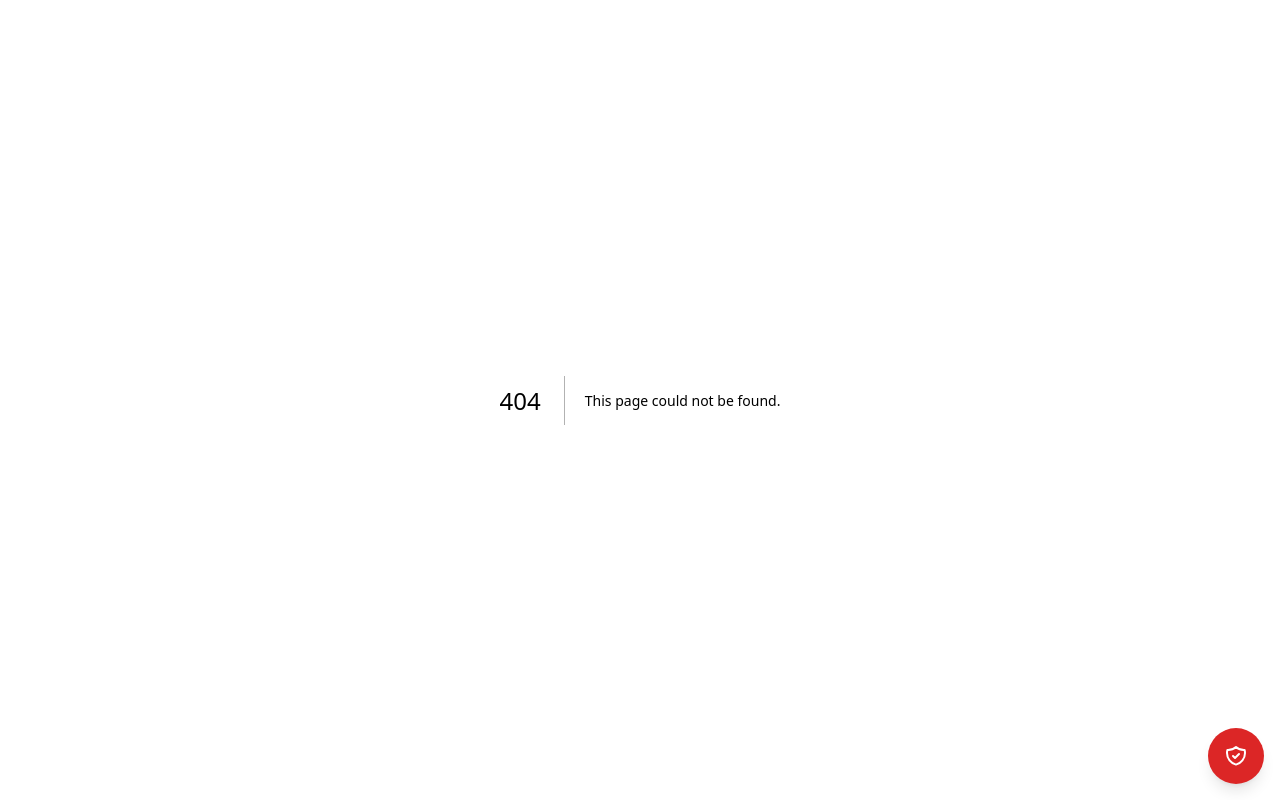
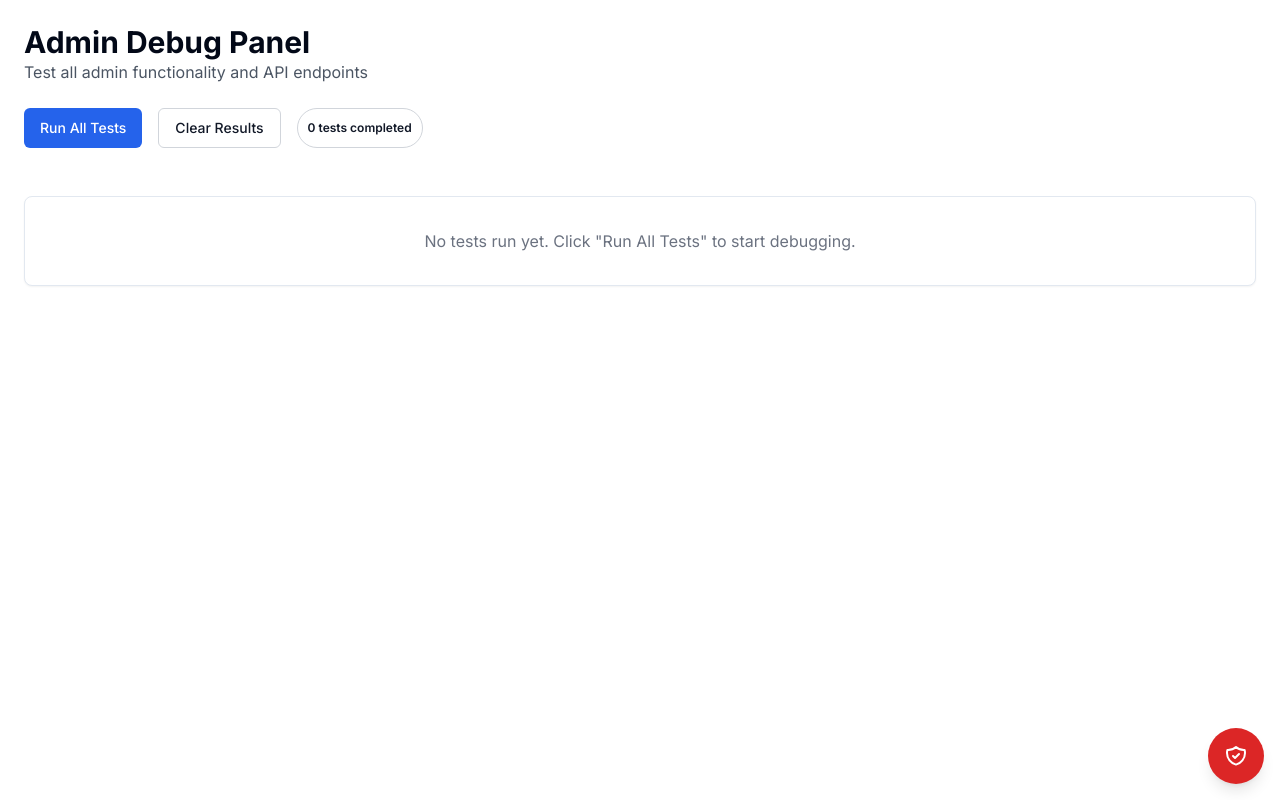
Before and after one commit to ClassicToModernParts/shopify-forum-app, a Next.js app: page /admin/debug in a window 1280 px wide. Before the commit this address had no page. Built offline with nearby package versions, Linux system fonts and the light colour scheme.

Commit message:
Add admin debug panel for API testing and troubleshooting

```diff
--- /dev/null
+++ b/app/admin/debug/page.tsx
@@ -0,0 +1,159 @@
+"use client"
+
+import { useState } from "react"
+import { Card, CardContent, CardDescription, CardHeader, CardTitle } from "@/components/ui/card"
+import { Button } from "@/components/ui/button"
+import { Badge } from "@/components/ui/badge"
+import { AlertCircle, CheckCircle, RefreshCw } from 'lucide-react'
+
+interface TestResult {
+  name: string
+  endpoint: string
+  method: string
+  success: boolean
+  status?: number
+  data?: any
+  error?: string
+  timestamp: string
+}
+
+export default function AdminDebugPage() {
+  const [results, setResults] = useState<TestResult[]>([])
+  const [testing, setTesting] = useState(false)
+
+  const addResult = (result: Omit<TestResult, "timestamp">) => {
+    setResults((prev) => [...prev, { ...result, timestamp: new Date().toISOString() }])
+  }
+
+  const testEndpoint = async (name: string, endpoint: string, method = "GET", body?: any) => {
+    try {
+      const options: RequestInit = {
+        method,
+        headers: { "Content-Type": "application/json" },
+      }
+
+      if (body) {
+        options.body = JSON.stringify(body)
+      }
+
+      const response = await fetch(endpoint, options)
+      const data = await response.json()
+
+      addResult({
+        name,
+        endpoint,
+        method,
+        success: response.ok,
+        status: response.status,
+        data,
+        error: response.ok ? undefined : data.error || "Request failed",
+      })
+    } catch (error) {
+      addResult({
+        name,
+        endpoint,
+        method,
+        success: false,
+        error: error instanceof Error ? error.message : "Unknown error",
+      })
+    }
+  }
+
+  const runAllTests = async () => {
+    setTesting(true)
+    setResults([])
+
+    // Test basic API endpoints
+    await testEndpoint("Forum Categories", "/api/forum?type=categories&shop_id=demo")
+    await testEndpoint("Forum Posts", "/api/forum?type=posts&shop_id=demo")
+    await testEndpoint("Forum Stats", "/api/forum/stats?shop_id=demo")
+
+    // Test admin API endpoints
+    await testEndpoint("Admin Posts GET", "/api/admin/posts")
+    await testEndpoint("Admin Settings GET", "/api/admin/settings")
+
+    // Test admin auth
+    await testEndpoint("Admin Auth", "/api/admin/auth", "POST", {
+      username: "admin",
+      password: "admin123",
+    })
+
+    setTesting(false)
+  }
+
+  const clearResults = () => setResults([])
+
+  return (
+    <div className="container mx-auto p-6 space-y-6">
+      <div>
+        <h1 className="text-3xl font-bold">Admin Debug Panel</h1>
+        <p className="text-gray-600">Test all admin functionality and API endpoints</p>
+      </div>
+
+      <div className="flex gap-4">
+        <Button onClick={runAllTests} disabled={testing}>
+          {testing ? (
+            <>
+              <RefreshCw className="h-4 w-4 mr-2 animate-spin" />
+              Testing...
+            </>
+          ) : (
+            "Run All Tests"
+          )}
+        </Button>
+        <Button variant="outline" onClick={clearResults}>
+          Clear Results
+        </Button>
+        <Badge variant="outline">{results.length} tests completed</Badge>
+      </div>
+
+      <div className="grid gap-4">
+        {results.map((result, index) => (
+          <Card key={index} className={`border-l-4 ${result.success ? "border-green-500" : "border-red-500"}`}>
+            <CardHeader className="pb-3">
+              <div className="flex items-center justify-between">
+                <CardTitle className="text-lg flex items-center gap-2">
+                  {result.success ? (
+                    <CheckCircle className="h-5 w-5 text-green-600" />
+                  ) : (
+                    <AlertCircle className="h-5 w-5 text-red-600" />
+                  )}
+                  {result.name}
+                </CardTitle>
+                <div className="flex gap-2">
+                  <Badge variant={result.success ? "default" : "destructive"}>{result.success ? "PASS" : "FAIL"}</Badge>
+                  {result.status && <Badge variant="outline">{result.status}</Badge>}
+                </div>
+              </div>
+              <CardDescription>
+                {result.method} {result.endpoint}
+              </CardDescription>
+            </CardHeader>
+            <CardContent>
+              {result.error && (
+                <div className="mb-3 p-3 bg-red-50 border border-red-200 rounded text-red-800 text-sm">
+                  <strong>Error:</strong> {result.error}
+                </div>
+              )}
+              <details className="cursor-pointer">
+                <summary className="text-sm font-medium mb-2">Response Data</summary>
+                <pre className="bg-gray-100 p-3 rounded text-xs overflow-auto max-h-40">
+                  {JSON.stringify(result.data, null, 2)}
+                </pre>
+              </details>
+              <p className="text-xs text-gray-500 mt-2">{new Date(result.timestamp).toLocaleString()}</p>
+            </CardContent>
+          </Card>
+        ))}
+      </div>
+
+      {results.length === 0 && (
+        <Card>
+          <CardContent className="p-8 text-center">
+            <p className="text-gray-500">No tests run yet. Click "Run All Tests" to start debugging.</p>
+          </CardContent>
+        </Card>
+      )}
+    </div>
+  )
+}
```
